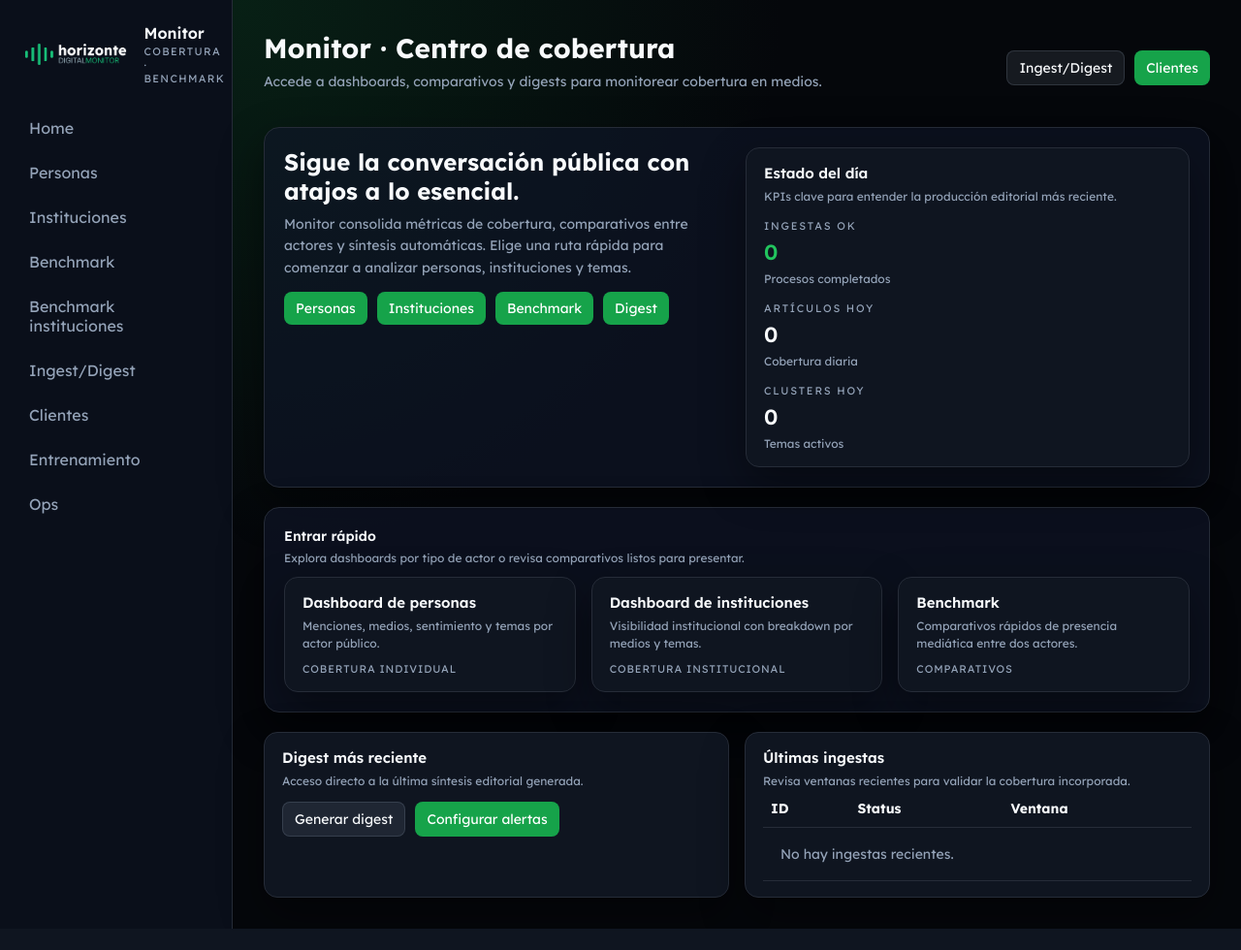
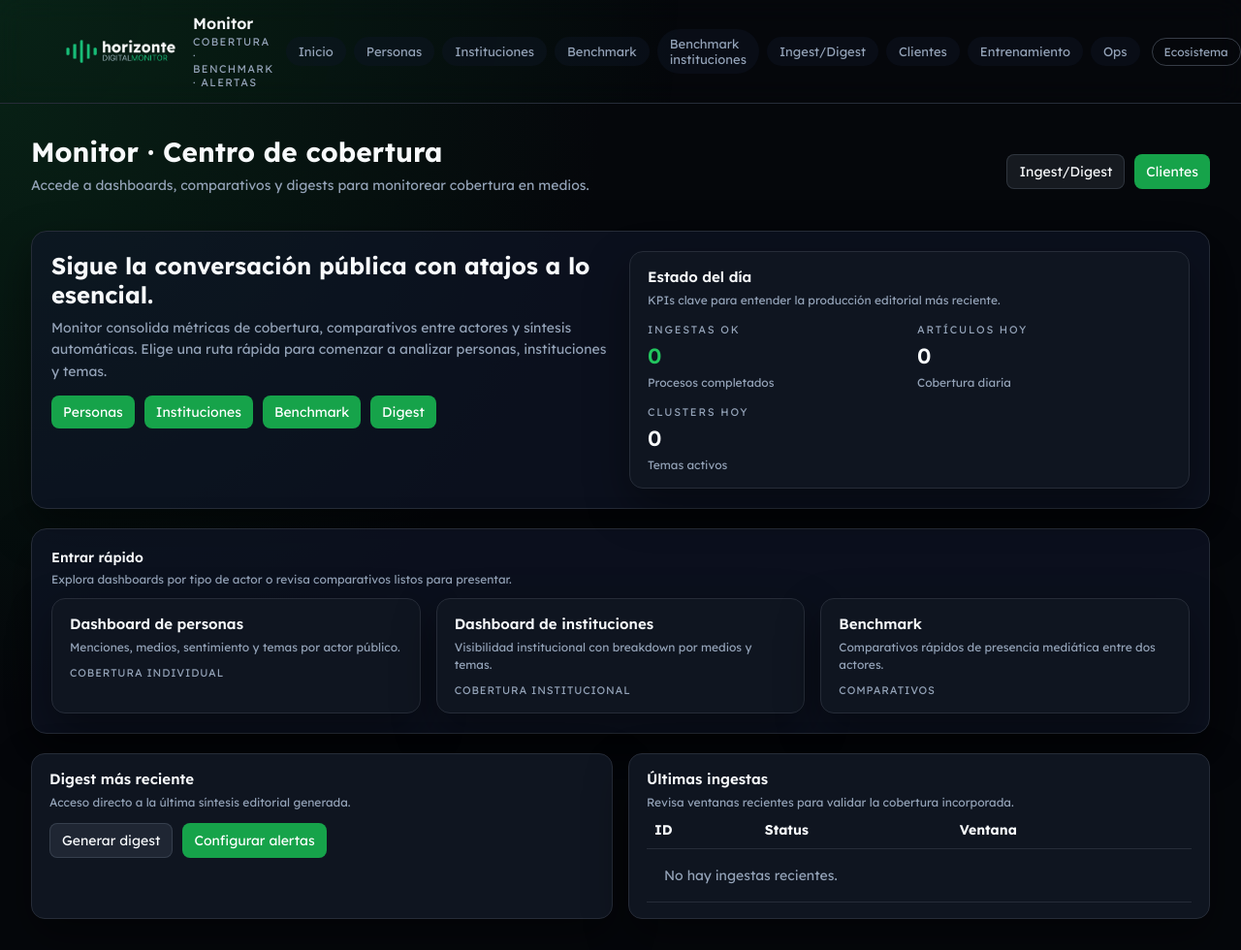
Before and after one commit to gamolo79/atlas-horizonte, a Django app: page /monitor/dashboard/ in a window 1280 px wide. Shown: the whole page at 97% size. Before the commit the page ends 958 px from the top, so only its background shows below. Run offline with Django 5.2, Linux system fonts and the light colour scheme; the visitor is signed in with stand-in values (Sample User, id 1); data that the repository does not hold is empty.

Commit message:
Redesign app headers for Atlas and Monitor

```diff
--- a/monitor/templates/monitor/dashboard/base.html
+++ b/monitor/templates/monitor/dashboard/base.html
@@ -7,6 +7,7 @@
   <title>{% block title %}Monitor Dashboard{% endblock %}</title>
   <meta name="viewport" content="width=device-width, initial-scale=1">
   <link href="https://fonts.googleapis.com/css2?family=Lexend:wght@400;500;600;700&display=swap" rel="stylesheet">
+  <script src="{% static 'js/offcanvas-menu.js' %}" defer></script>
   <style>
     :root {
       color-scheme: dark;
@@ -32,84 +33,107 @@
       color: var(--text);
     }
 
-    .layout {
-      display: grid;
-      grid-template-columns: 240px 1fr;
+    .page {
       min-height: 100vh;
+      display: flex;
+      flex-direction: column;
     }
 
-    .sidebar {
-      background: var(--surface-strong);
-      color: var(--text);
-      padding: 24px 18px;
-      border-right: 1px solid var(--border);
+    header {
+      border-bottom: 1px solid var(--border);
+      background: radial-gradient(circle at top left, rgba(22, 163, 74, 0.18), transparent 55%);
+      position: sticky;
+      top: 0;
+      z-index: 30;
+      backdrop-filter: blur(14px);
     }
 
-    .sidebar .brand {
+    .header-inner {
+      max-width: 1200px;
+      margin: 0 auto;
+      padding: 14px 20px;
+      display: flex;
+      align-items: center;
+      justify-content: space-between;
+      gap: 12px;
+    }
+
+    .brand {
       display: flex;
       align-items: center;
       gap: 10px;
-      margin-bottom: 24px;
     }
 
-    .sidebar .brand-logo {
-      height: 28px;
+    .brand-logo {
+      height: 30px;
       width: auto;
     }
 
-    .sidebar .brand-texts {
+    .brand-texts {
       display: flex;
       flex-direction: column;
       gap: 2px;
     }
 
-    .sidebar .brand-text-main {
+    .brand-text-main {
       font-size: 16px;
       font-weight: 600;
     }
 
-    .sidebar .brand-text-sub {
+    .brand-text-sub {
       font-size: 11px;
       color: var(--muted);
       letter-spacing: 0.12em;
       text-transform: uppercase;
     }
 
-    .nav a {
-      display: block;
-      padding: 10px 12px;
-      color: var(--muted);
-      text-decoration: none;
-      border-radius: 8px;
-      margin-bottom: 6px;
+    .app-nav {
+      display: none;
+      align-items: center;
+      gap: 8px;
+      flex: 1;
+      justify-content: center;
     }
 
-    .nav a:hover {
-      color: var(--text);
-      background: rgba(22, 163, 74, 0.18);
+    .app-nav-link {
+      font-size: 13px;
+      color: var(--muted);
+      padding: 6px 12px;
+      border-radius: 999px;
+      border: 1px solid transparent;
+      background: rgba(15, 23, 42, 0.4);
+      text-decoration: none;
+      transition: border-color 0.2s ease, background 0.2s ease, color 0.2s ease;
     }
 
-    .mobile-header {
-      display: none;
-      align-items: center;
-      justify-content: space-between;
-      padding: 12px 16px;
-      border-bottom: 1px solid var(--border);
-      background: var(--surface-strong);
-      position: sticky;
-      top: 0;
-      z-index: 10;
+    .app-nav-link:hover {
+      color: var(--text);
+      border-color: rgba(148, 163, 184, 0.4);
+      background: rgba(15, 23, 42, 0.8);
     }
 
-    .mobile-header .brand {
+    .app-nav-link.is-active {
+      color: var(--text);
+      border-color: var(--primary);
+      background: rgba(15, 23, 42, 0.9);
+      box-shadow: 0 0 0 1px rgba(34, 197, 94, 0.4);
+    }
+
+    .header-actions {
       display: flex;
       align-items: center;
       gap: 10px;
     }
 
-    .mobile-header .brand-logo {
-      height: 28px;
-      width: auto;
+    .app-switch {
+      font-size: 12px;
+      border-color: rgba(148, 163, 184, 0.35);
+      background: transparent;
+    }
+
+    .mobile-nav {
+      display: block;
+      position: relative;
     }
 
     .menu-button {
@@ -123,6 +147,7 @@
       justify-content: center;
       cursor: pointer;
       transition: border-color 0.2s ease, background 0.2s ease;
+      position: relative;
     }
 
     .menu-button span,
@@ -280,9 +305,9 @@
     }
 
     .content {
+      flex: 1;
       padding: 32px;
       background: radial-gradient(circle at top left, rgba(22, 163, 74, 0.16), rgba(5, 7, 11, 0.9) 40%, var(--bg) 100%);
-      min-height: 100vh;
     }
 
     .page-header {
@@ -725,35 +750,60 @@
     }
 
     @media (max-width: 960px) {
-      .layout {
-        grid-template-columns: 1fr;
-      }
-
-      .sidebar {
-        display: none;
-      }
-
       .content {
         padding: 24px 16px 32px;
       }
+    }
 
-      .mobile-header {
+    @media (max-width: 820px) {
+      .brand-texts {
+        display: none;
+      }
+    }
+
+    @media (min-width: 900px) {
+      .app-nav {
         display: flex;
+      }
+
+      .mobile-nav {
+        display: none;
       }
     }
   </style>
 </head>
 
 <body>
-  <header class="mobile-header">
+  <div class="page">
+    <header>
+      <div class="header-inner">
         <div class="brand">
           <img src="{% static 'img/logo-horizonte-monitor.png' %}" alt="Monitor" class="brand-logo">
+          <div class="brand-texts">
+            <div class="brand-text-main">Monitor</div>
+            <div class="brand-text-sub">Cobertura · Benchmark · Alertas</div>
           </div>
+        </div>
+        <nav class="app-nav" aria-label="Navegación principal">
+          <a class="app-nav-link" href="{% url 'monitor_dashboard_home' %}">Inicio</a>
+          <a class="app-nav-link" href="{% url 'monitor_dashboard_personas' %}">Personas</a>
+          <a class="app-nav-link" href="{% url 'monitor_dashboard_instituciones' %}">Instituciones</a>
+          <a class="app-nav-link" href="{% url 'monitor_dashboard_benchmark' %}">Benchmark</a>
+          <a class="app-nav-link" href="{% url 'monitor_dashboard_instituciones_benchmark' %}">Benchmark instituciones</a>
+          <a class="app-nav-link" href="{% url 'monitor_dashboard_ingest' %}">Ingest/Digest</a>
+          <a class="app-nav-link" href="{% url 'monitor_dashboard_client_list' %}">Clientes</a>
+          {% if request.user.is_staff %}
+          <a class="app-nav-link" href="{% url 'monitor_dashboard_training' %}">Entrenamiento</a>
+          <a class="app-nav-link" href="{% url 'monitor_dashboard_ops' %}">Ops</a>
+          {% endif %}
+        </nav>
+        <div class="header-actions">
+          <a class="app-nav-link app-switch" href="{% url 'index-apps' %}">Ecosistema</a>
+          <div class="mobile-nav">
             <button class="menu-button" type="button" aria-label="Abrir menú" aria-expanded="false"
               aria-controls="monitor-offcanvas">
               <span></span>
             </button>
-  </header>
             <div class="offcanvas" id="monitor-offcanvas">
               <div class="offcanvas-header">
                 <div class="offcanvas-title">
@@ -763,21 +813,27 @@
                 <button class="offcanvas-close" type="button" aria-label="Cerrar menú">×</button>
               </div>
               <nav class="offcanvas-section">
-      <div class="offcanvas-section-title">Navegación principal</div>
-      <a class="offcanvas-link" href="{% url 'monitor_dashboard_home' %}">Home</a>
+                <div class="offcanvas-section-title">Explorar Monitor</div>
+                <a class="offcanvas-link" href="{% url 'monitor_dashboard_home' %}">Inicio</a>
                 <a class="offcanvas-link" href="{% url 'monitor_dashboard_personas' %}">Personas</a>
                 <a class="offcanvas-link" href="{% url 'monitor_dashboard_instituciones' %}">Instituciones</a>
                 <a class="offcanvas-link" href="{% url 'monitor_dashboard_benchmark' %}">Benchmark</a>
+                <a class="offcanvas-link" href="{% url 'monitor_dashboard_instituciones_benchmark' %}">Benchmark instituciones</a>
                 <a class="offcanvas-link" href="{% url 'monitor_dashboard_ingest' %}">Ingest/Digest</a>
               </nav>
               <div class="offcanvas-divider"></div>
               <nav class="offcanvas-section">
-      <div class="offcanvas-section-title">Accesos operativos</div>
+                <div class="offcanvas-section-title">Operación</div>
                 <a class="offcanvas-link" href="{% url 'monitor_dashboard_client_list' %}">Clientes</a>
                 {% if request.user.is_staff %}
                 <a class="offcanvas-link" href="{% url 'monitor_dashboard_training' %}">Entrenamiento</a>
                 <a class="offcanvas-link" href="{% url 'monitor_dashboard_ops' %}">Ops</a>
                 {% endif %}
+              </nav>
+              <div class="offcanvas-divider"></div>
+              <nav class="offcanvas-section">
+                <div class="offcanvas-section-title">Ecosistema</div>
+                <a class="offcanvas-link" href="{% url 'index-apps' %}">Volver al ecosistema</a>
               </nav>
               <div class="offcanvas-footer">
                 <a href="{% url 'privacy-notice' %}">Aviso de privacidad</a>
@@ -785,29 +841,10 @@
               </div>
             </div>
             <button class="offcanvas-backdrop" type="button" aria-hidden="true"></button>
-  <div class="layout">
-    <aside class="sidebar">
-      <div class="brand">
-        <img src="{% static 'img/logo-horizonte-monitor.png' %}" alt="Monitor" class="brand-logo">
-        <div class="brand-texts">
-          <div class="brand-text-main">Monitor</div>
-          <div class="brand-text-sub">Cobertura · Benchmark</div>
           </div>
         </div>
-      <nav class="nav">
-        <a href="{% url 'monitor_dashboard_home' %}">Home</a>
-        <a href="{% url 'monitor_dashboard_personas' %}">Personas</a>
-        <a href="{% url 'monitor_dashboard_instituciones' %}">Instituciones</a>
-        <a href="{% url 'monitor_dashboard_benchmark' %}">Benchmark</a>
-        <a href="{% url 'monitor_dashboard_instituciones_benchmark' %}">Benchmark instituciones</a>
-        <a href="{% url 'monitor_dashboard_ingest' %}">Ingest/Digest</a>
-        <a href="{% url 'monitor_dashboard_client_list' %}">Clientes</a>
-        {% if request.user.is_staff %}
-        <a href="{% url 'monitor_dashboard_training' %}">Entrenamiento</a>
-        <a href="{% url 'monitor_dashboard_ops' %}">Ops</a>
-        {% endif %}
-      </nav>
-    </aside>
+      </div>
+    </header>
     <main class="content">
       {% if messages %}
       <div class="messages">
@@ -819,46 +856,6 @@
       {% block content %}{% endblock %}
     </main>
   </div>
-  <script>
-    document.addEventListener("DOMContentLoaded", () => {
-      const toggle = document.querySelector(".mobile-header .menu-button");
-      const offcanvas = document.querySelector(".offcanvas");
-      const close = document.querySelector(".offcanvas .offcanvas-close");
-      const backdrop = document.querySelector(".offcanvas-backdrop");
-      const links = document.querySelectorAll(".offcanvas-link");
-
-      if (!toggle || !offcanvas || !backdrop) {
-        return;
-      }
-
-      const openMenu = () => {
-        offcanvas.classList.add("is-open");
-        backdrop.classList.add("is-visible");
-        toggle.setAttribute("aria-expanded", "true");
-        document.body.style.overflow = "hidden";
-      };
-
-      const closeMenu = () => {
-        offcanvas.classList.remove("is-open");
-        backdrop.classList.remove("is-visible");
-        toggle.setAttribute("aria-expanded", "false");
-        document.body.style.overflow = "";
-      };
-
-      toggle.addEventListener("click", openMenu);
-      close?.addEventListener("click", closeMenu);
-      backdrop.addEventListener("click", closeMenu);
-      links.forEach((link) => {
-        link.addEventListener("click", closeMenu);
-      });
-
-      document.addEventListener("keydown", (event) => {
-        if (event.key === "Escape" && offcanvas.classList.contains("is-open")) {
-          closeMenu();
-        }
-      });
-    });
-  </script>
   {% block extra_scripts %}{% endblock %}
 </body>
 
```
Also changed, not shown: redpolitica/templates/redpolitica/atlas_home.html (+11 -5 lines), redpolitica/templates/redpolitica/atlas_instituciones_list.html (+11 -5 lines), redpolitica/templates/redpolitica/atlas_personas_list.html (+11 -5 lines), redpolitica/templates/redpolitica/grafo_institucion.html (+11 -5 lines), redpolitica/templates/redpolitica/grafo_persona.html (+11 -5 lines), redpolitica/templates/redpolitica/monitor_home.html (+17 -4 lines), static/css/atlas-design-system.css (+57 -0 lines), static/css/monitor-design-system.css (+57 -0 lines). Lines whose indentation alone changed are shown as unchanged.
